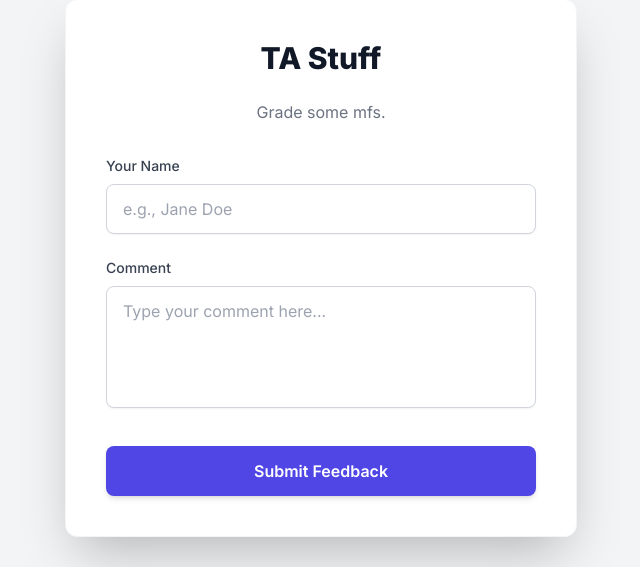
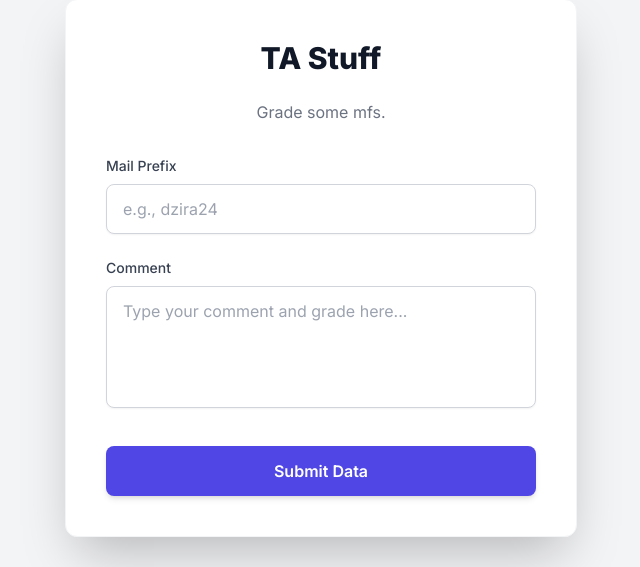
Before and after one commit to potatoSalad21/TA-Mailman, a Flask app: page / in a window 1280 px wide. Shown: the part 132-699 px from the top of the page, without its empty margins (319-959 px from the left). Run offline with Flask 3, Linux system fonts and the light colour scheme; some libraries are stand-ins or nearby versions.

Commit message:
contemplating deleting it all

```diff
--- a/templates/index.html
+++ b/templates/index.html
@@ -26,13 +26,13 @@
         <form onsubmit="handleSubmit(event)">
             <div class="mb-6">
                 <label for="name" class="block text-sm font-medium text-gray-700 mb-2">
-                    Your Name
+                    Mail Prefix
                 </label>
                 <input
                     type="text"
-                    id="name"
-                    name="name"
-                    placeholder="e.g., Jane Doe"
+                    id="prefix"
+                    name="prefix"
+                    placeholder="e.g., dzira24"
                     required
                     class="w-full px-4 py-3 border border-gray-300 rounded-lg shadow-sm focus:outline-none focus:ring-2 focus:ring-indigo-500 focus:border-indigo-500 transition duration-150 ease-in-out placeholder-gray-400"
                 />
@@ -46,7 +46,7 @@
                     id="comment"
                     name="comment"
                     rows="4"
-                    placeholder="Type your comment here..."
+                    placeholder="Type your comment and grade here..."
                     required
                     class="w-full px-4 py-3 border border-gray-300 rounded-lg shadow-sm focus:outline-none focus:ring-2 focus:ring-indigo-500 focus:border-indigo-500 transition duration-150 ease-in-out resize-none placeholder-gray-400"
                 ></textarea>
@@ -57,7 +57,7 @@
                     type="submit"
                     class="w-full flex justify-center py-3 px-4 border border-transparent rounded-lg shadow-md text-base font-semibold text-white bg-indigo-600 hover:bg-indigo-700 focus:outline-none focus:ring-2 focus:ring-offset-2 focus:ring-indigo-500 transition duration-200 ease-in-out transform hover:scale-[1.01] active:scale-[0.99]"
                 >
-                    Submit Feedback
+                    Submit Data
                 </button>
             </div>
         </form>
@@ -71,21 +71,17 @@
         function handleSubmit(event) {
             event.preventDefault();
 
-            const name = document.getElementById('name').value;
+            const prefix = document.getElementById('prefix').value;
             const comment = document.getElementById('comment').value;
             const messageBox = document.getElementById('message-box');
-
-            console.log("Name:", name);
-            console.log("Comment:", comment);
 
             messageBox.classList.remove('hidden', 'bg-red-100', 'text-red-700');
             messageBox.classList.add('bg-green-100', 'text-green-700', 'block');
             messageBox.innerHTML = `
-                <strong class="font-bold">Thank you, ${name}!</strong>
-                <span class="block sm:inline">Your comment has been submitted.</span>
+                <span class="block sm:inline">Your comment has been saved.</span>
             `;
 
-            document.getElementById('name').value = '';
+            document.getElementById('prefix').value = '';
             document.getElementById('comment').value = '';
         }
     </script>
```
Also changed, not shown: 1 other file.
